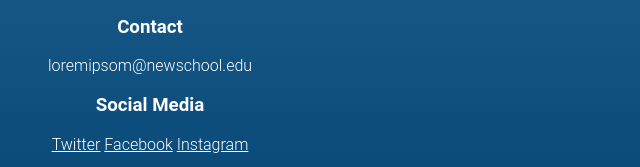
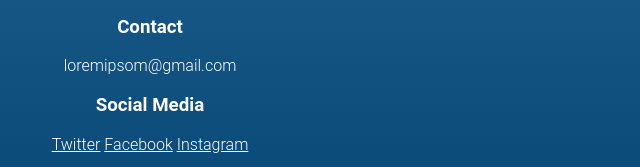
Before and after one commit to youozhan/zhany493_bootcamp-web, a plain HTML site: page Web_Final/index.html in a window 1280 px wide. Shown: the part 1214-1381 px from the top of the page, 490-1130 px from the left. Drawn offline with nearby package versions, Linux system fonts and the light colour scheme.

Commit message:
Changed email address

```diff
--- a/Web_Final/index.html
+++ b/Web_Final/index.html
@@ -214,7 +214,7 @@
 </body>
 <footer>
     <h3>Contact</h3>
-    <p id="footer-contact">loremipsom@newschool.edu</p>
+    <p id="footer-contact">loremipsom@gmail.com</p>
     <h3>Social Media</h3>
     <p id="footer-elsewhere">
         <a href="http://www.twitter.com">Twitter</a>
```
